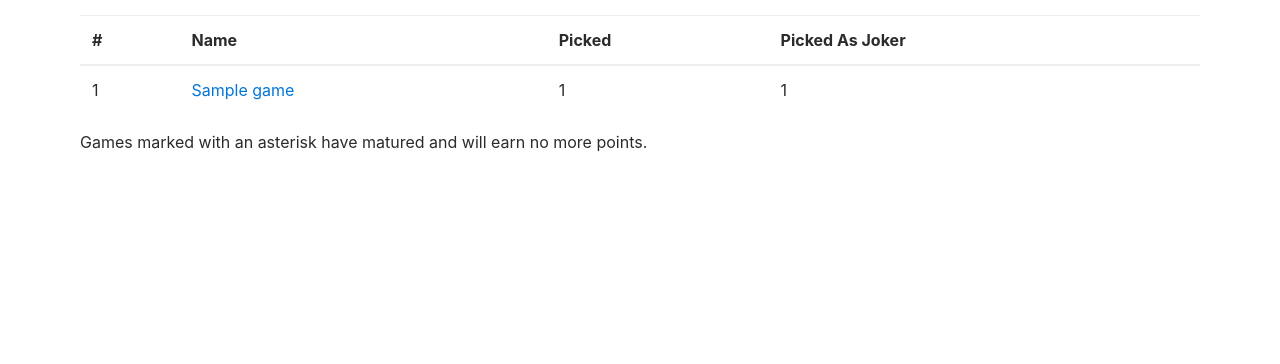
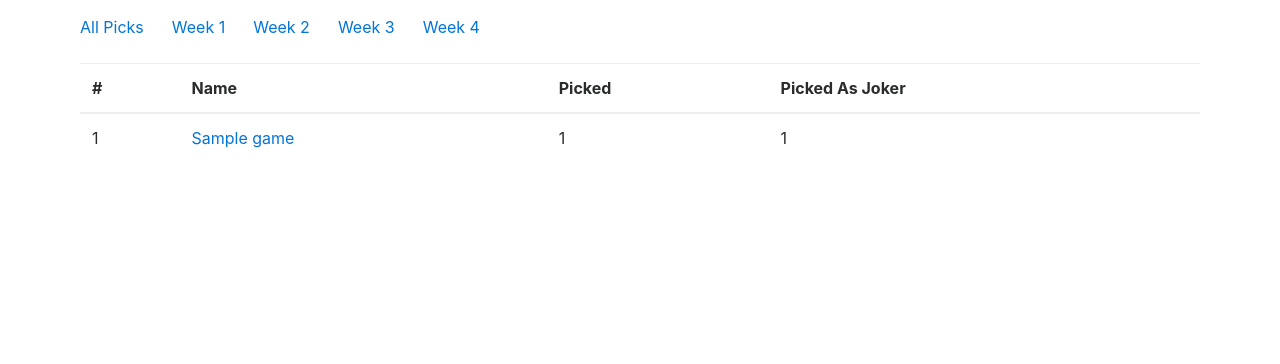
Before and after one commit to sgarcialaguna/SteamProphet, a Django app: page /pick_overview/ in a window 1280 px wide. Shown: the part 56-420 px from the top of the page. Run offline with Django 3.2, Linux system fonts and the light colour scheme; tables that the repository leaves empty hold one stand-in row (values such as "Sample post"); some libraries are stand-ins or nearby versions.

Commit message:
Filter pick overview by week

```diff
--- a/SteamProphet/apps/SteamProphet/static/index.css
+++ b/SteamProphet/apps/SteamProphet/static/index.css
@@ -36,3 +36,7 @@ main > .container {
     list-style-type: none;
     padding-left: 0;
 }
+
+.weekRow {
+    max-width: 400px;
+}
--- a/SteamProphet/apps/SteamProphet/templates/SteamProphet/pick_overview.html
+++ b/SteamProphet/apps/SteamProphet/templates/SteamProphet/pick_overview.html
@@ -7,6 +7,14 @@
 
 {% block content %}
     <div class="container">
+        <div class="weekRow d-flex justify-content-between mb-4">
+            <a href="{% url 'pick_overview' %}">All Picks</a>
+            <a href="{% url 'pick_overview_by_week' 1%}">Week 1</a>
+            <a href="{% url 'pick_overview_by_week' 2%}">Week 2</a>
+            <a href="{% url 'pick_overview_by_week' 3%}">Week 3</a>
+            <a href="{% url 'pick_overview_by_week' 4%}">Week 4</a>
+        </div>
+
         <table class="table">
             <thead>
                 <tr>
@@ -26,13 +34,11 @@
                         <td>{{ game.picked }}</td>
                         <td>{{ game.pickedAsJoker }}</td>
                     </tr>
+                {% empty %}
+                No picks yet
                 {% endfor %}
             </tbody>
         </table>
 
-        <p>
-            Games marked with an asterisk have matured and will earn no more points.
-        </p>
-
     </div>
 {% endblock %}
--- a/SteamProphet/apps/SteamProphet/urls.py
+++ b/SteamProphet/apps/SteamProphet/urls.py
@@ -11,6 +11,7 @@ urlpatterns = [
     url(r'^player/(?P<pk>\d+)/$', views.PlayerDetailView.as_view(), name='player'),
     url(r'^delete_game/(?P<pk>\d+)/$', views.DeleteGameView.as_view(), name='delete_game'),
     url(r'^create_picks/$', views.CreatePicksView.as_view(), name='create_picks'),
-    url(r'^player_profile/', views.PlayerProfileView.as_view(), name='player_profile'),
-    url(r'^pick_overview/', views.PickOverviewView.as_view(), name='pick_overview')
+    url(r'^player_profile/$', views.PlayerProfileView.as_view(), name='player_profile'),
+    url(r'^pick_overview/$', views.PickOverviewView.as_view(), name='pick_overview'),
+    url(r'^pick_overview/(?P<week>\d)/$', views.PickOverviewByWeekView.as_view(), name='pick_overview_by_week')
 ]
--- a/SteamProphet/apps/SteamProphet/views.py
+++ b/SteamProphet/apps/SteamProphet/views.py
@@ -9,7 +9,7 @@ from django.utils.decorators import method_decorator
 from django.views.generic import DeleteView, DetailView, FormView, ListView, TemplateView
 
 from SteamProphet.apps.SteamProphet import forms, services
-from SteamProphet.apps.SteamProphet.models import Game, Pick, Player
+from SteamProphet.apps.SteamProphet.models import Game, Pick, Player, Week
 
 
 class GameDetailView(DetailView):
@@ -180,12 +180,15 @@ class PickOverviewView(TemplateView):
     def get_context_data(self, **kwargs):
         return {'games': self.get_games()}
 
+    def get_games_queryset(self):
+        return Game.objects.filter(pick__isnull=False).distinct()
+
     def get_games(self):
         games = []
 
         weekToExclude = self.get_week_to_exclude()
 
-        for game in Game.objects.all():
+        for game in self.get_games_queryset():
             if weekToExclude is None:
                 game.picked = game.pick_set.count()
                 game.pickedAsJoker = game.pick_set.filter(joker=True).count()
@@ -205,3 +208,9 @@ class PickOverviewView(TemplateView):
             return None
 
         return currentVotingPeriod.week
+
+
+class PickOverviewByWeekView(PickOverviewView):
+    def get_games_queryset(self):
+        weekNumber = get_object_or_404(Week, week=self.kwargs['week'])
+        return super().get_games_queryset().filter(week=weekNumber)
```
